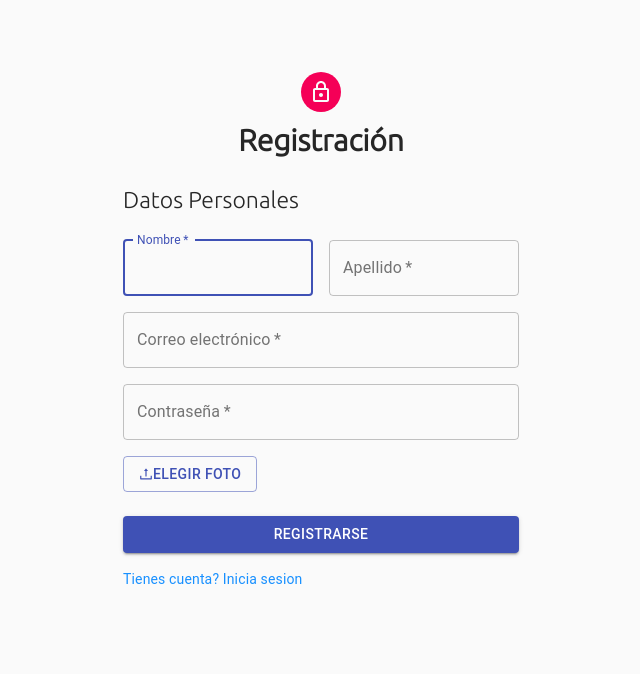
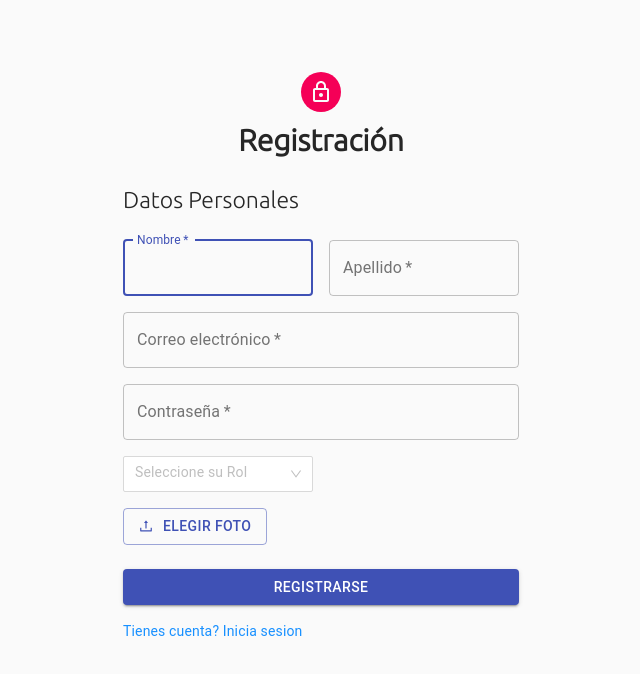
Before and after one commit to denbalestri/seminario2-frontend, a React (Create React App) app: page /registracion in a window 1280 px wide. Shown: the top 674 px of the page, without its empty margins (319-959 px from the left). Built offline with nearby package versions, Linux system fonts and the light colour scheme.

Commit message:
Improved register

```diff
--- a/src/components/Select/Select.js
+++ b/src/components/Select/Select.js
@@ -1,14 +1,11 @@
-import React from "react";
-import { Select } from "antd";
+import React from 'react';
+import { Select } from 'antd';
 const { Option } = Select;
 const UI_Select = ({ placeholder, optionItems, valueSelected, onChange }) => {
-  const onLocalChange = (value) => {
-    onChange(value);
-  };
   return (
     <Select
       placeholder={placeholder}
-      onChange={onLocalChange}
+      onChange={onChange}
       allowClear
       value={valueSelected}
     >
--- /dev/null
+++ b/src/pages/Register/Register.css
@@ -0,0 +1,11 @@
+.ant-select {
+  width: 100%;
+}
+
+.ant-select > .ant-select-selector {
+  height: 36.5px !important;
+}
+
+.ant-upload-select {
+  width: 100%;
+}
--- a/src/pages/Register/Register.js
+++ b/src/pages/Register/Register.js
@@ -11,6 +11,9 @@ import LockOutlinedIcon from '@material-ui/icons/LockOutlined';
 import Typography from '@material-ui/core/Typography';
 import Container from '@material-ui/core/Container';
 import useStyles from './styles';
+import Select from '../../components/Select';
+import './Register.css';
+
 const initialState = {
   firstName: '',
   lastName: '',
@@ -24,6 +27,8 @@ const Register = () => {
   const passwordText = 'Contrase\u00F1a';
   const [fileList, setFileList] = useState([]);
   const [file, setFile] = useState({});
+  const [cvFileList, setCVFileList] = useState([]);
+  const [cv, setCVFile] = useState({});
   const [form, setForm] = useState(initialState);
 
   const onChange = e => {
@@ -34,9 +39,20 @@ const Register = () => {
       [name]: value,
     });
   };
+  const onChangeRole = value => {
+    setForm({
+      ...form,
+      rol: value,
+    });
+  };
   const handleChange = info => {
     setFile(info.file);
     setFileList(info.fileList.slice(-1));
+  };
+
+  const handleUploadCV = info => {
+    setCVFile(info.file);
+    setCVFileList(info.fileList.slice(-1));
   };
 
   const uploadProps = {
@@ -45,6 +61,14 @@ const Register = () => {
     customRequest: ({ onSuccess }) => setTimeout(() => onSuccess('ok'), 0),
     fileList,
     onChange: handleChange,
+  };
+
+  const uploadPropsCV = {
+    name: 'cv',
+    listType: 'picture',
+    customRequest: ({ onSuccess }) => setTimeout(() => onSuccess('ok'), 0),
+    cvFileList,
+    onChange: handleUploadCV,
   };
   const onClickSubmit = () => {
     //send data to backend
@@ -120,10 +144,49 @@ const Register = () => {
                   onChange={onChange}
                 />
               </Grid>
-              <Grid item xs={12}>
+              <Grid item xs={6}>
+                <Select
+                  placeholder={'Seleccione su Rol'}
+                  optionItems={['Autor', 'Corrector']}
+                  valueSelected={form.genre}
+                  onChange={onChangeRole}
+                />
+              </Grid>
+              {form.rol === 'Corrector' && (
+                <>
+                  <Grid item xs={6}>
+                    <Upload {...uploadPropsCV} onChange={handleUploadCV}>
+                      <Button
+                        color="primary"
+                        variant="outlined"
+                        style={{ width: '100%' }}
+                      >
+                        <UploadOutlined style={{ marginRight: '10px' }} />
+                        Cargar CV
+                      </Button>
+                    </Upload>
+                  </Grid>
+                  <Grid item xs={12}>
+                    <TextField
+                      variant="outlined"
+                      multiline
+                      rows={4}
+                      required
+                      fullWidth
+                      id="descripcion"
+                      label="Descripción personal"
+                      name="descripcion"
+                      autoComplete="descripcion"
+                      onChange={onChange}
+                    />
+                  </Grid>
+                </>
+              )}
+              <Grid item xs={12} align>
                 <Upload {...uploadProps} onChange={handleChange}>
                   <Button color="primary" variant="outlined">
-                    <UploadOutlined /> Elegir foto
+                    <UploadOutlined style={{ marginRight: '10px' }} />
+                    Elegir foto
                   </Button>
                 </Upload>
               </Grid>
```
